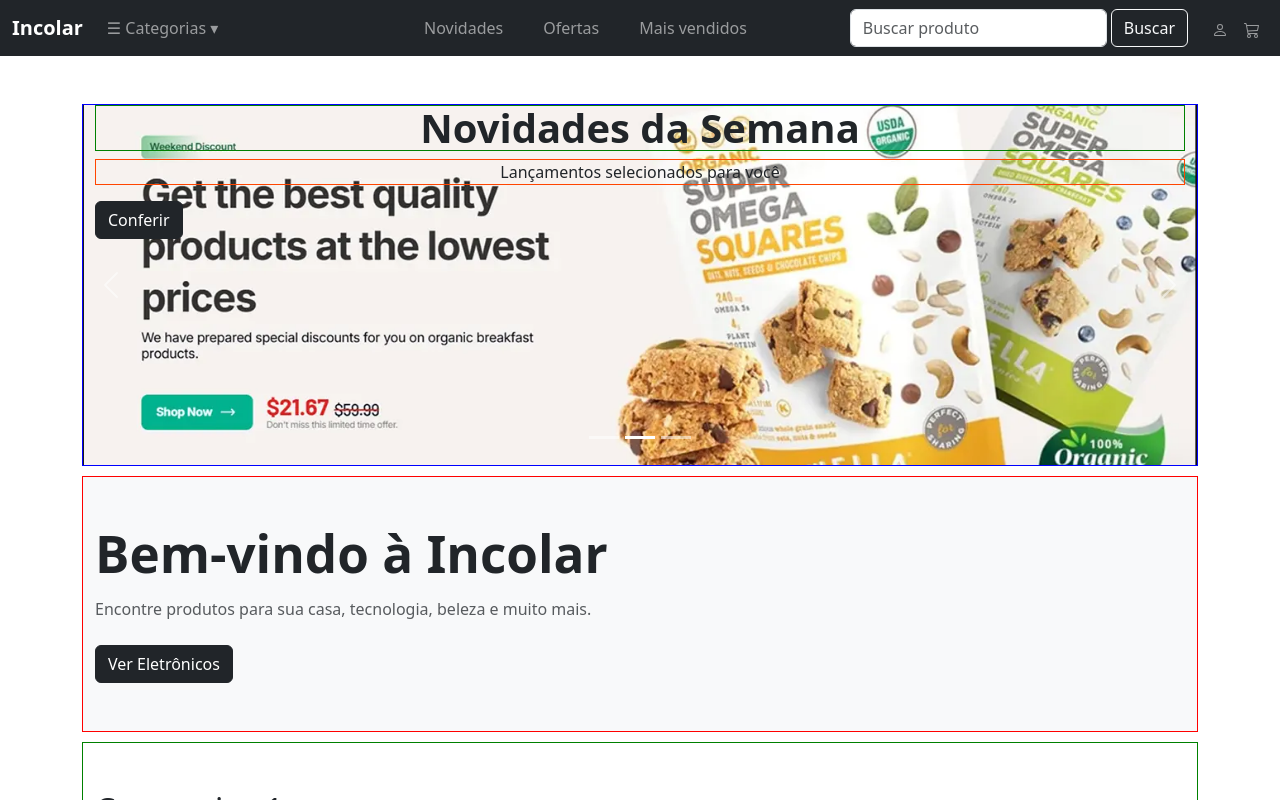
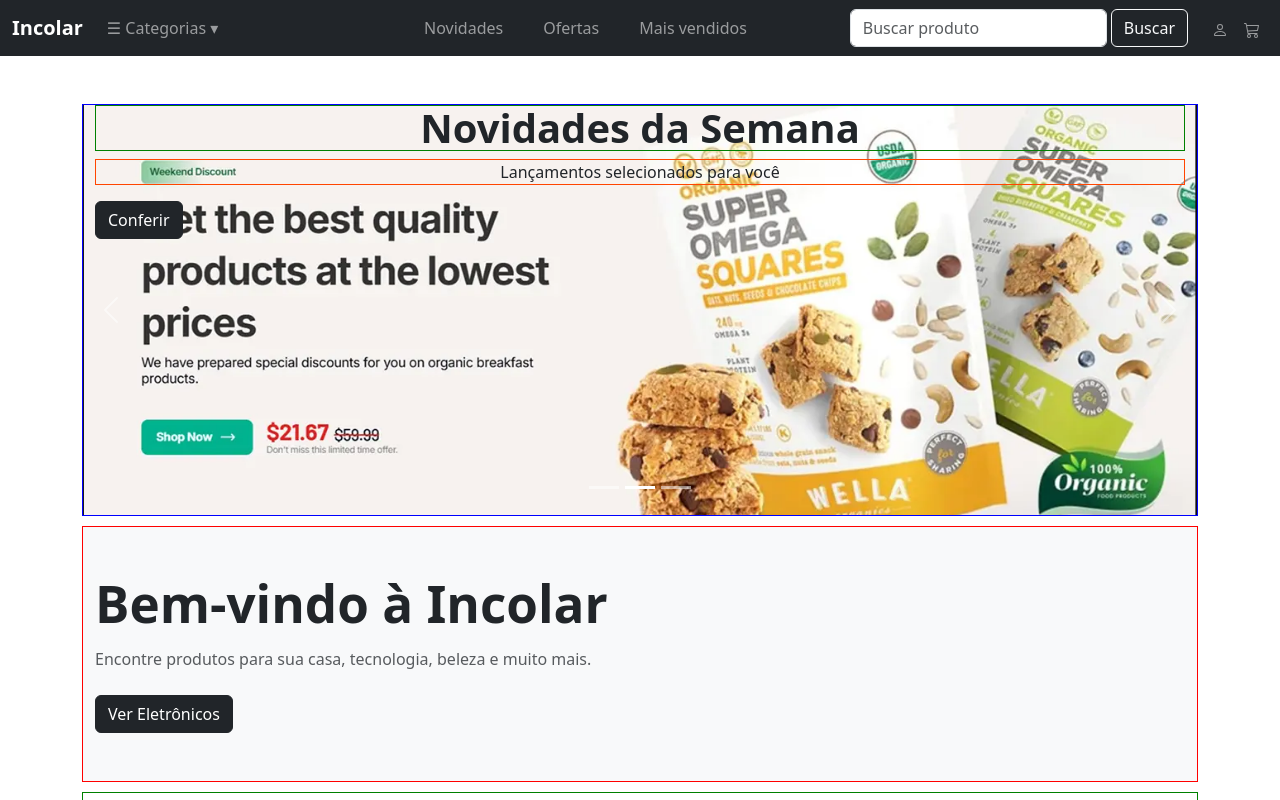
Before and after one commit to dcs30000/landingPage-reactjsBootstrap, a React (Vite) app: page / in a window 1280 px wide. Shown: the top 800 px of the page. Built offline with nearby package versions, Linux system fonts and the light colour scheme.

Commit message:
ativei min-height 410px em .hero-slide

```diff
--- a/src/pages/Home/Home.css
+++ b/src/pages/Home/Home.css
@@ -15,7 +15,7 @@
 
 /*SLIDE*/
 .hero-slide {
-  /*min-height: 410px;*/
+  min-height: 410px;
   display: flex;
   /*align-items: center;*/
   background-size: cover;
@@ -24,7 +24,7 @@
   background-repeat: no-repeat;
   /*color: #d14444;*/
   /*height: 60vh;*/
-  min-height: 360px;
+  /*min-height: 360px;*/
   width: 100%;
 
   /*text-align: center;*/
```
